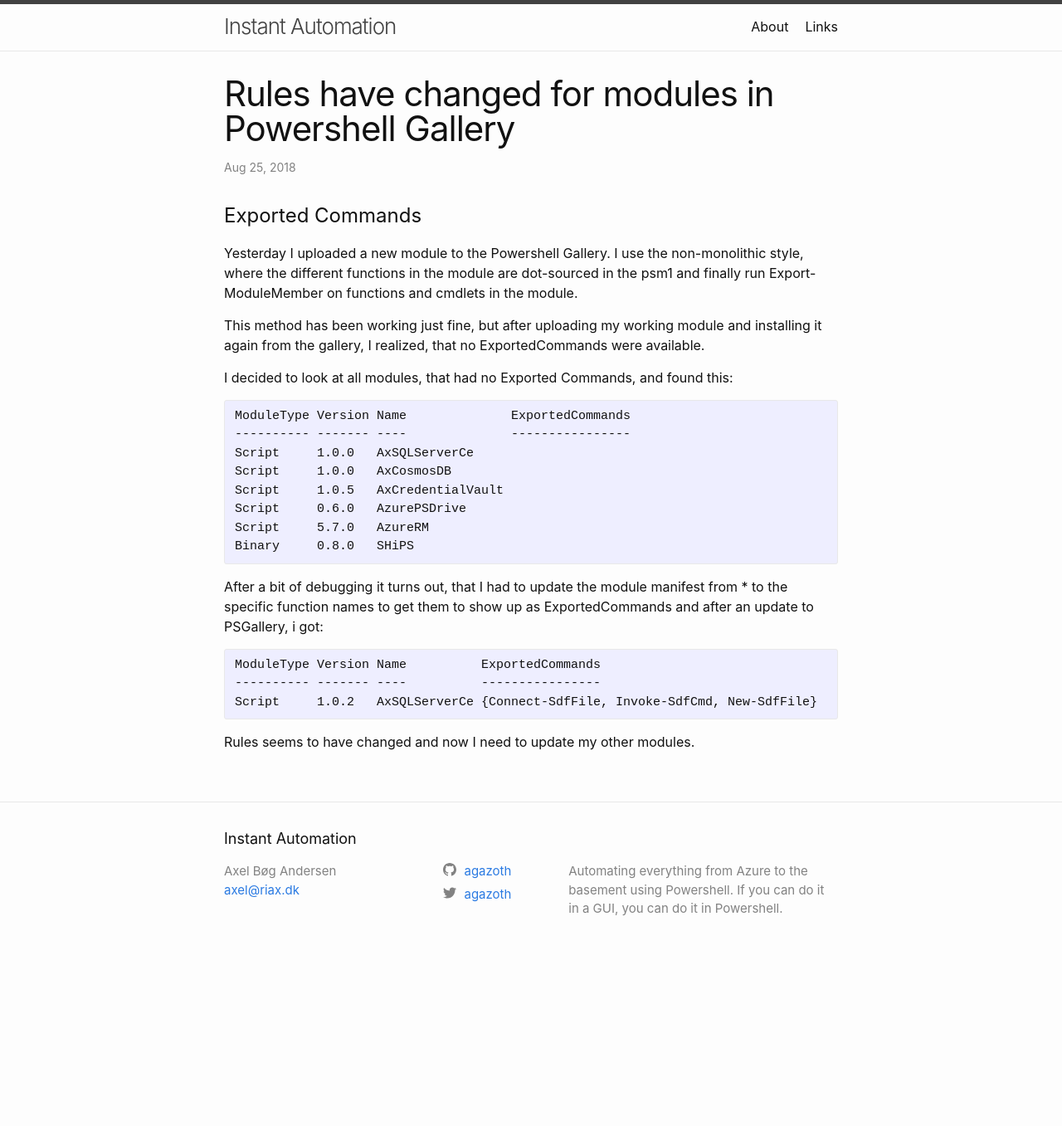
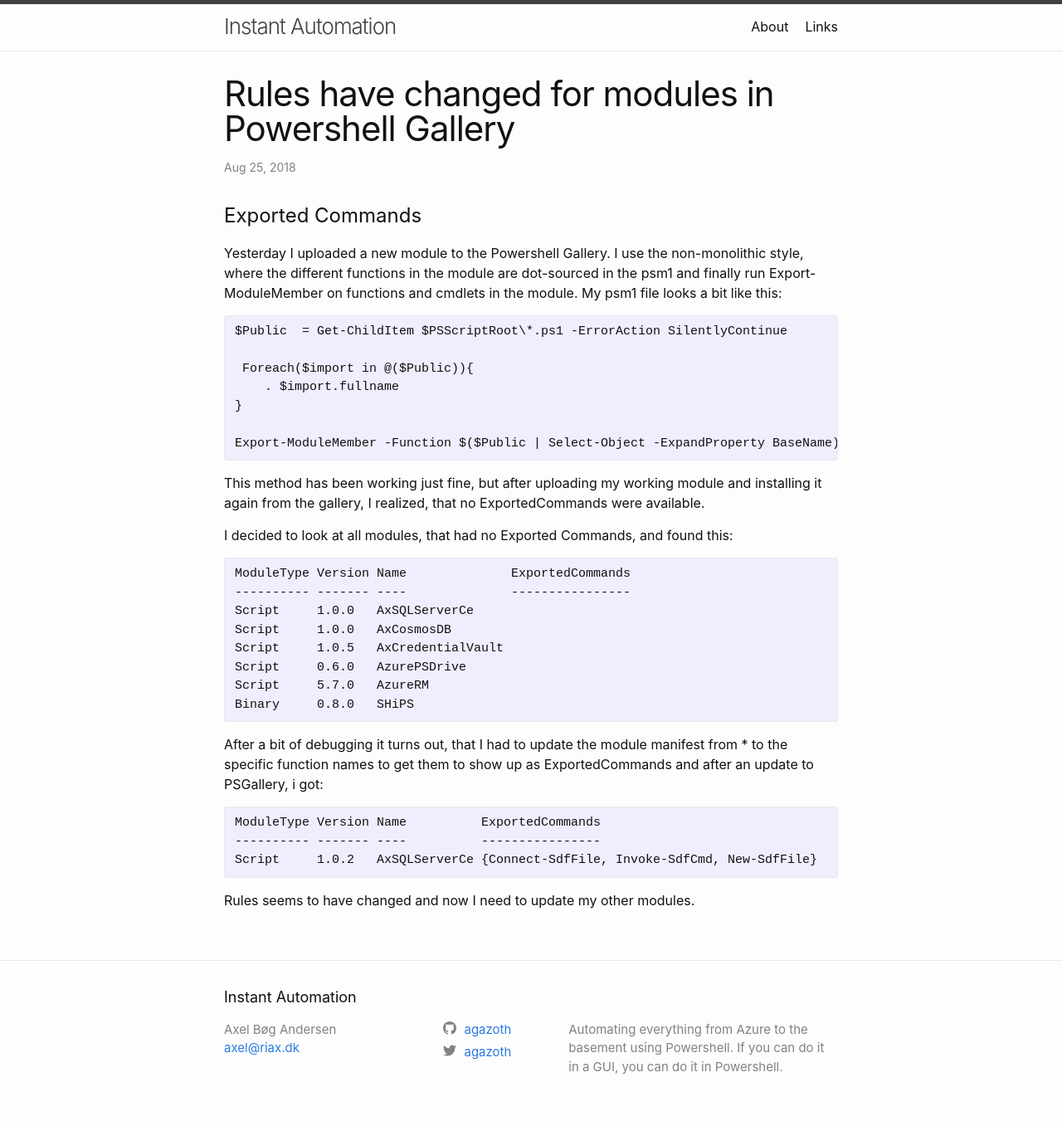
Before and after one commit to Agazoth/agazoth.github.io, a Jekyll site: the page built from _posts/2018-08-24-Rules-have-changed-for-modules-in-Powershell-Gallery.md, in a window 1280 px wide. Shown: the whole page at 83% size. Built offline with Jekyll 4.4.1, drawn with Linux system fonts in a browser that asks for light colours; before the commit the page ends 1167 px from its top, so only the background shows below that.

Commit message:
Added example

````diff
--- a/_posts/2018-08-24-Rules-have-changed-for-modules-in-Powershell-Gallery.md
+++ b/_posts/2018-08-24-Rules-have-changed-for-modules-in-Powershell-Gallery.md
@@ -5,7 +5,16 @@ date:   2018-08-25 09:00:28 +0200
 categories: blogpost
 ---
 # Exported Commands
-Yesterday I uploaded a new module to the Powershell Gallery. I use the non-monolithic style, where the different functions in the module are dot-sourced in the psm1 and finally run Export-ModuleMember on functions and cmdlets in the module.
+Yesterday I uploaded a new module to the Powershell Gallery. I use the non-monolithic style, where the different functions in the module are dot-sourced in the psm1 and finally run Export-ModuleMember on functions and cmdlets in the module. My psm1 file looks a bit like this:
+```Powershell
+$Public  = Get-ChildItem $PSScriptRoot\*.ps1 -ErrorAction SilentlyContinue
+
+ Foreach($import in @($Public)){
+    . $import.fullname
+}
+
+Export-ModuleMember -Function $($Public | Select-Object -ExpandProperty BaseName)
+```
 
 This method has been working just fine, but after uploading my working module and installing it again from the gallery, I realized, that no ExportedCommands were available.
 
````
